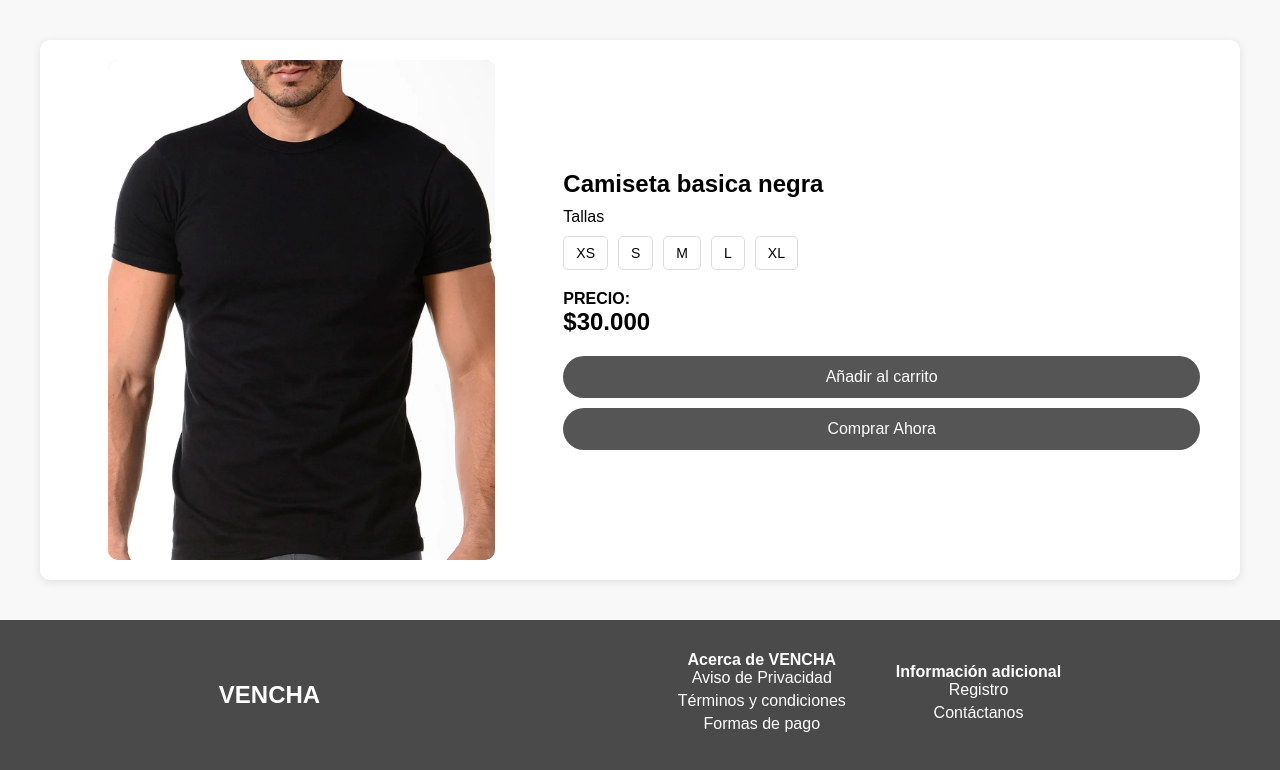
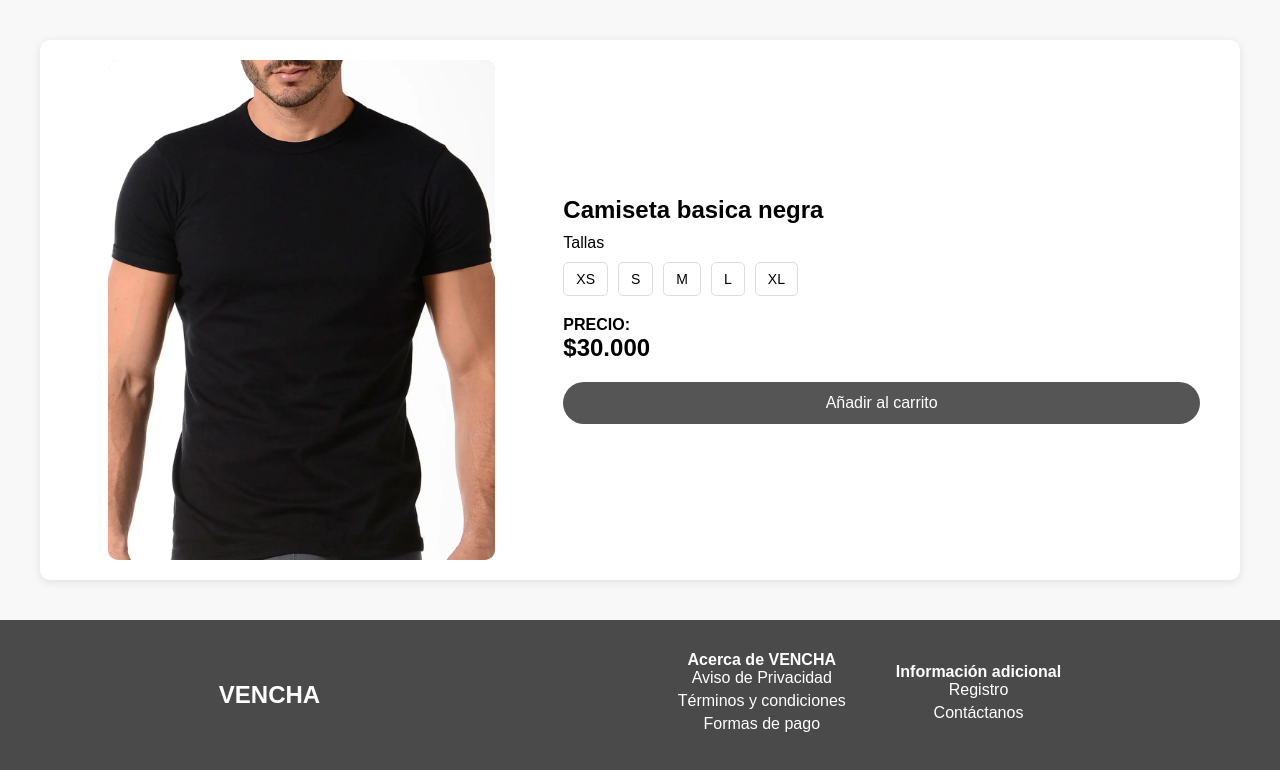
Before and after one commit to ItsMeZeVas/Vencha_Grupo_1_Tecnologias, a PHP site: page /product.html in a window 1280 px wide. Shown: the part 62-832 px from the top of the page. Run offline with PHP 8.4, Linux system fonts and the light colour scheme.

Commit message:
corrección Paginas de producto

```diff
--- a/product.html
+++ b/product.html
@@ -53,10 +53,6 @@
 
                 <div id="notificacion" class="oculto">Se ha añadido al carrito</div>
                 <script src="Producto.js"></script>
-
-            <a href="cart.html" class="product">
-            <button class="buy-button">Comprar Ahora</button>
-            </a>
         </section>
         <script src="scriptSearch.js"></script>
     </main>
--- a/product_2.html
+++ b/product_2.html
@@ -55,9 +55,6 @@
 
                 <div id="notificacion" class="oculto">Se ha añadido al carrito</div>
                 <script src="Producto.js"></script>
-            <a href="cart.html" class="product">
-            <button class="buy-button">Comprar Ahora</button>
-            </a>
         </section>
         <script src="scriptSearch.js"></script>
     </main>
--- a/product_3.html
+++ b/product_3.html
@@ -55,10 +55,6 @@
 
                 <div id="notificacion" class="oculto">Se ha añadido al carrito</div>
                 <script src="Producto.js"></script>
-
-            <a href="cart.html" class="product">
-            <button class="buy-button">Comprar Ahora</button>
-            </a>
         </section>
         <script src="scriptSearch.js"></script>
     </main>
--- a/product_4.html
+++ b/product_4.html
@@ -55,9 +55,6 @@
 
                 <div id="notificacion" class="oculto">Se ha añadido al carrito</div>
                 <script src="Producto.js"></script>
-            <a href="cart.html" class="product">
-            <button class="buy-button">Comprar Ahora</button>
-            </a>
         </section>
         <script src="scriptSearch.js"></script>
     </main>
--- a/product_5.html
+++ b/product_5.html
@@ -55,10 +55,6 @@
 
                 <div id="notificacion" class="oculto">Se ha añadido al carrito</div>
                 <script src="Producto.js"></script>
-
-            <a href="cart.html" class="product">
-            <button class="buy-button">Comprar Ahora</button>
-            </a>
         </section>
         <script src="scriptSearch.js"></script>
     </main>
--- a/product_6.html
+++ b/product_6.html
@@ -56,9 +56,6 @@
                 <div id="notificacion" class="oculto">Se ha añadido al carrito</div>
                 <script src="Producto.js"></script>
 
-            <a href="cart.html" class="product">
-            <button class="buy-button">Comprar Ahora</button>
-            </a>
         </section>
         <script src="scriptSearch.js"></script>
     </main>
--- a/product_styles.css
+++ b/product_styles.css
@@ -216,10 +216,6 @@ body {
     color: white;
 }
 
-.buy-button {
-    background: #555555;
-    color: white;
-}
 
 .cart-button:hover{
     background-color: #000000;
@@ -248,14 +244,6 @@ body {
     to { opacity: 1; transform: translateY(0); }
 }
 
-.buy-button:hover{
-    background-color: #000000;;
-}
-.buy-button:active{
-    background-color: white;
-    color: black;
-    border: 1px solid #ddd;
-}
 
 .footer {
     margin-top: 5vh;
```
